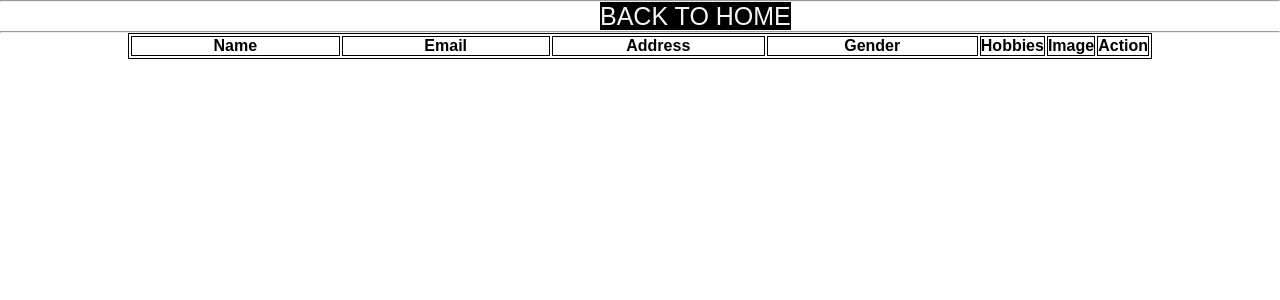
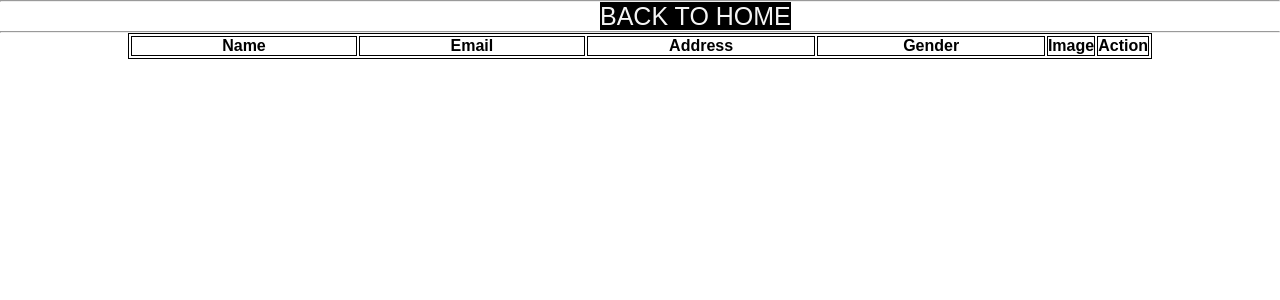
Before and after one commit to SauravSharma05/Practice_PHP, a PHP site: page /userdata in a window 1280 px wide. Shown: the top 300 px of the page. Run offline with PHP 8.4, Linux system fonts and the light colour scheme; data that the repository does not hold is empty.

Commit message:
prac updation

```diff
--- a/MVC practice/controller.php
+++ b/MVC practice/controller.php
@@ -18,7 +18,7 @@ class controller extends model
                         $address= $_REQUEST['address'];
                         $password= $_REQUEST['password'];
                         $gender= $_REQUEST['gender'];
-                        $hobby= $_REQUEST['hobby'];
+                        // $hobby= $_REQUEST['hobby'];
                         $file = $_FILES['image']['tmp_name'];
                         $loc = "images/".time().$_FILES['image']['name'];
                         move_uploaded_file($file,$loc);
@@ -26,7 +26,7 @@ class controller extends model
                         "name" => $name,
                         "email" => $email,
                         "address" => $address,
-                        "hobby" => $hobby,
+                        // "hobby" => $hobby,
                         "gender" => $gender,
                         "password" => $password,
                         "image" => $loc,
@@ -73,7 +73,7 @@ class controller extends model
                                 "email"=>$_REQUEST["email"],
                                 "address"=>$_REQUEST["address"],
                                 "gender"=>$_REQUEST["gender"],
-                                "hobby"=>$_REQUEST["hobby"],
+                                // "hobby"=>$_REQUEST["hobby"],
                                 "password"=>$_REQUEST["password"],
                                 "image" => $image
                             );
--- a/MVC practice/userlist.php
+++ b/MVC practice/userlist.php
@@ -42,7 +42,7 @@
                         <th>Email</th>
                         <th>Address</th>
                         <th>Gender</th>
-                        <th>Hobbies</th>
+                        <!-- <th>Hobbies</th> -->
                         <th>Image</th>
                         <th>Action</th>
                     </tr>
@@ -54,7 +54,6 @@
                             <th><?php echo $value->email ?></th>
                             <th><?php echo $value->address ?></th>
                             <th><?php echo $value->gender ?></th>
-                            <th><?php echo $value->hobby ?></th>
                             <th><?php echo "<img src='$value->image' alt='' height='100px' width='100px'>" ?></th>
                             <th>
 
```
Also changed, not shown: MVC practice/images/1705662656yellowbackg.png (added), MVC practice/images/1705662696newwhiteplate.jpg (added).
